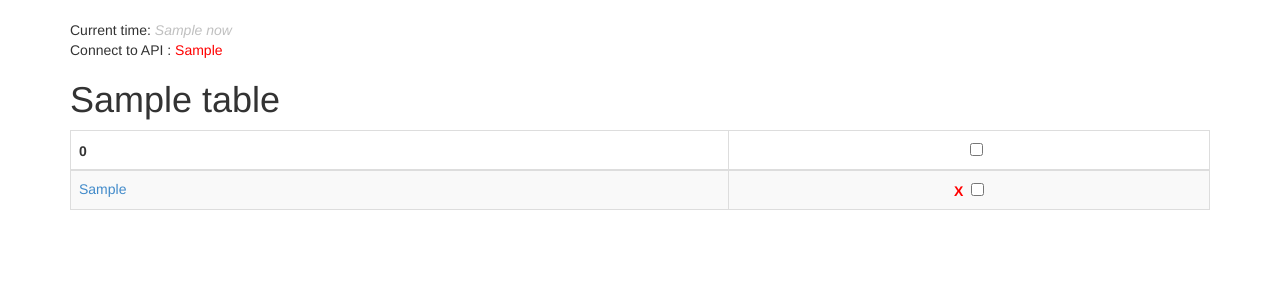
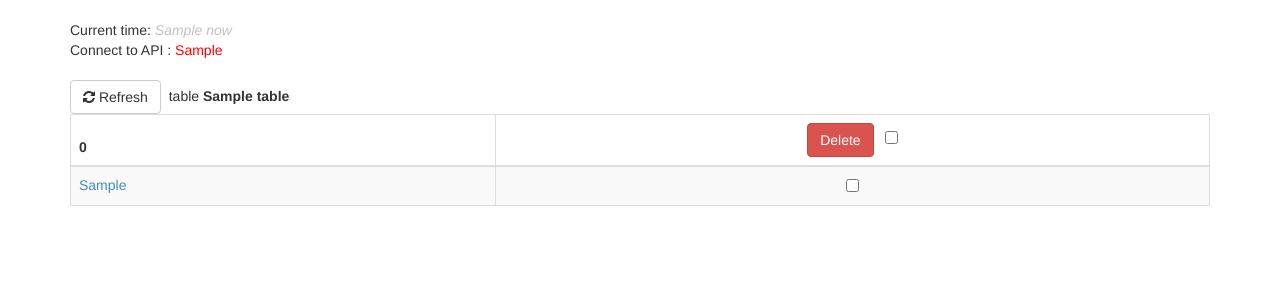
Before and after one commit to vincseize/_SLIM3VUEJS_STARTER, a PHP site: the page made by frontend/app/templates/testApi.twig in a window 1280 px wide. Shown: the part 57-357 px from the top of the page. Run offline with PHP 8.4, Linux system fonts and the light colour scheme; the template is opened without the code that fills it: most values are stand-ins (such as "Sample title", 1, 10 or a date in 2020); some libraries are stand-ins or nearby versions.

Commit message:
crud delete

```diff
--- a/frontend/app/templates/testApi.twig
+++ b/frontend/app/templates/testApi.twig
@@ -11,10 +11,18 @@
 
     <link rel="shortcut icon" href="{{ base_url() }}/img/favicon.png">
 
+    <link rel="stylesheet" href="https://cdnjs.cloudflare.com/ajax/libs/font-awesome/4.7.0/css/font-awesome.min.css">
+
     <!-- Bootstrap 3.0.2 core CSS -->
     <link href='{{ base_url() }}/css/bootstrap.min.css' rel='stylesheet' type='text/css'>
     <!-- My styles -->
     <link href='{{ base_url() }}/css/my_styles.css' rel='stylesheet' type='text/css'>
+
+
+  <script src="https://ajax.googleapis.com/ajax/libs/jquery/2.1.3/jquery.min.js"></script>
+  <!-- <link rel="stylesheet" href="https://maxcdn.bootstrapcdn.com/bootstrap/3.3.6/css/bootstrap.min.css" /> -->
+  <script src="https://maxcdn.bootstrapcdn.com/bootstrap/3.0.2/js/bootstrap.min.js"></script>
+
 
 </head>
 <body>
@@ -49,7 +57,16 @@
     Connect to API : <font color=red>{{ res_test }}</font>
     {% endif %}
 
-    <h1>{{ table }}</h1>
+    <br><br>
+
+    <div style="vertical-align:top;margin:0;padding:0;">
+        <div style="display:inline-block;vertical-align:top;margin:0;padding:0;">
+            <button type="button" class="btn btn-default" onClick="window.location.reload();">
+                <i class="fa fa-refresh"></i>
+                Refresh</button>
+                &nbsp;table <b>{{ table }}</b>
+        </div>
+    </divstyle="display:inline-block">
 
     <table id="listquestions" class="table table-striped table-bordered table-hover" cellspacing="0" width="100%">
         <thead>
@@ -57,12 +74,19 @@
                 {% for key, value in table_fetchAll[0] %}
                     <th>{{ key }}</th>
                 {% endfor %}
-                <th class="text-center">&nbsp;&nbsp;&nbsp;&nbsp;<input type="checkbox" class="checkbox-delete"></th>
+                <th class="text-center">
+                    <!-- &nbsp;&nbsp;&nbsp;&nbsp;<input type="checkbox" class="checkbox-delete"> -->
+                    <div align="center">
+                        <button type="button" name="btn_delete" id="btn_delete" class="btn btn-danger">Delete</button>
+                        &nbsp;&nbsp;<input type="checkbox" id="btn_delete_all">
+                    </div>
+
+                </th>
             </tr>
         </thead>
         <tbody>
             {% for key,values in table_fetchAll %}
-            <tr>
+            <tr id="{{ values.id }}">
                 {% for field, value in values %}
                     <td>
                         <a data-name="{{ field }}" data-type="text" data-pk="{{ values.id }}" data-url="path">
@@ -70,7 +94,11 @@
                         </a>
                     </td>
                 {% endfor %}
-                <td class="text-center"><font color=red><b>X</b></font>&nbsp;&nbsp;<input type="checkbox" class="checkbox-delete"></td>
+                <td class="text-center">
+                    <!-- <font color=red><b>X</b></font> -->
+                    <!-- &nbsp;&nbsp;<input type="checkbox" class="checkbox-delete"> -->
+                    <input type="checkbox" name="checkbox-delete_{{ values.id }}" class="checkbox-delete" value="{{ values.id }}">
+                </td>
             </tr>
             {% endfor %}
         </tbody>
@@ -83,3 +111,72 @@
 
 </body>
 </html>
+
+<script>
+$(document).ready(function(){
+
+function clear_delete_checkbox(){
+    $('.checkbox-delete').each(function(){
+        $('.checkbox-delete').prop('checked', false);
+    });
+    $('#btn_delete_all').prop('checked', false);
+}
+
+    $('#btn_delete').click(function(){
+            var ids = [];
+            $('.checkbox-delete:checked').each(function(i){
+                ids[i] = $(this).val();
+            });
+            if(ids.length === 0) //tell you if the array is empty
+            {
+                alert("Please Select at least one checkbox");
+            } else {
+
+            if(confirm("Are you sure you want to delete this "+ ids +" ?"))
+            {
+                $.ajax({
+                url:'_crud_delete.php',
+                method:'POST',
+                data:{ids:ids},
+                success:function(response)
+                {
+                    console.log(response);
+                    if (response == 'TRUE'){
+                        ids.forEach(function(id) {
+                            $('tr#'+id+'').css('background-color', 'red');
+                            $('tr#'+id+'').fadeOut('slow');
+                        });
+                        clear_delete_checkbox();
+                        setTimeout(function(){
+                            location.reload();
+                        }, 1000);
+                    }
+                },
+                error: function(err){
+                    console.log(err);
+                }
+                });
+
+            }else{return false;}
+
+        }
+    });
+
+    $('#btn_delete_all').click(function(){
+
+        if( $('#btn_delete_all').is(':checked') ){
+            $('.checkbox-delete').each(function(){
+                $('.checkbox-delete').prop('checked', true);
+        });
+
+        } else {
+            clear_delete_checkbox();
+        }
+
+
+
+    });
+
+
+});
+</script>
```
Also changed, not shown: frontend/public/_crud_delete.php (added, +33 -0 lines), README.md, changelog.md, projectDES/readme.md (renamed from project/readme.md), projectDES/src/.htaccess (renamed from project/src/.htaccess), projectDES/src/composer.json (renamed from project/src/composer.json), projectDES/src/public/index.php (renamed from project/src/public/index.php), projectDES/src/templates/clients.php (renamed from project/src/templates/clients.php), 4 other files.
